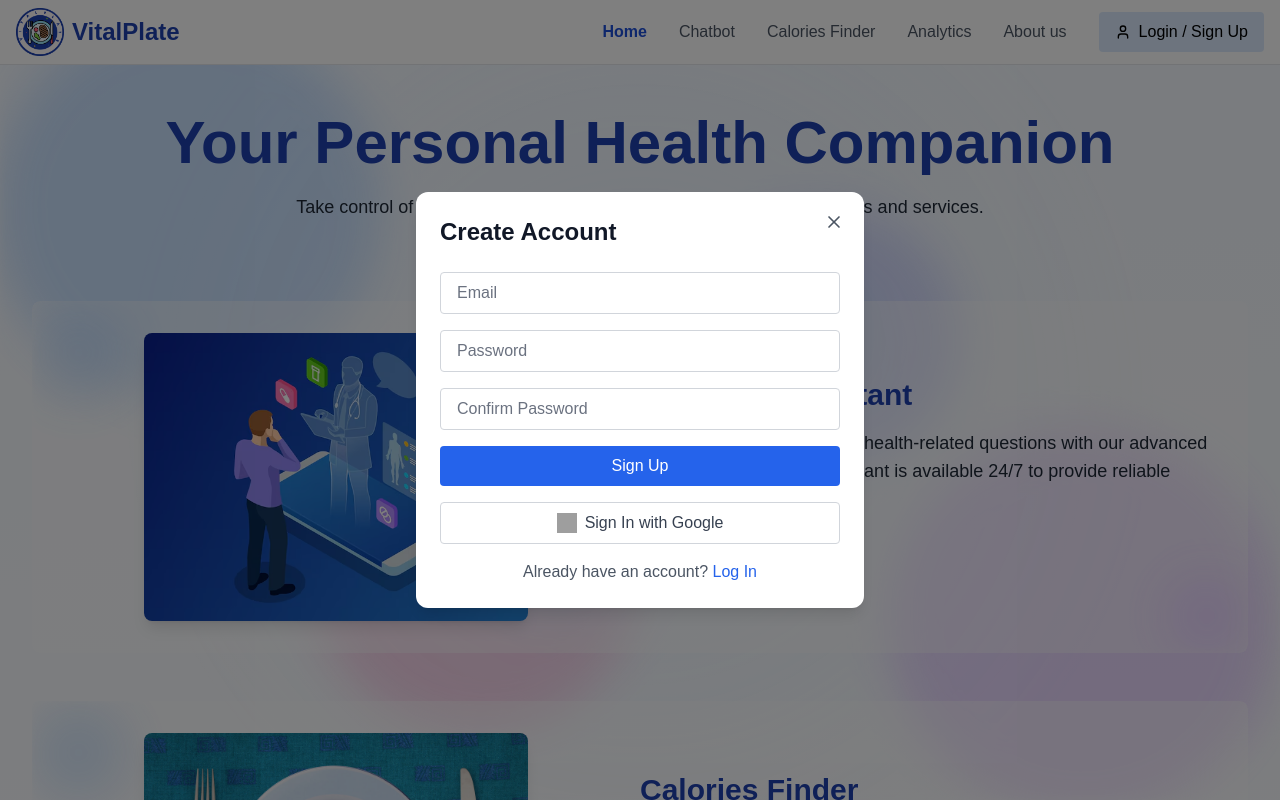
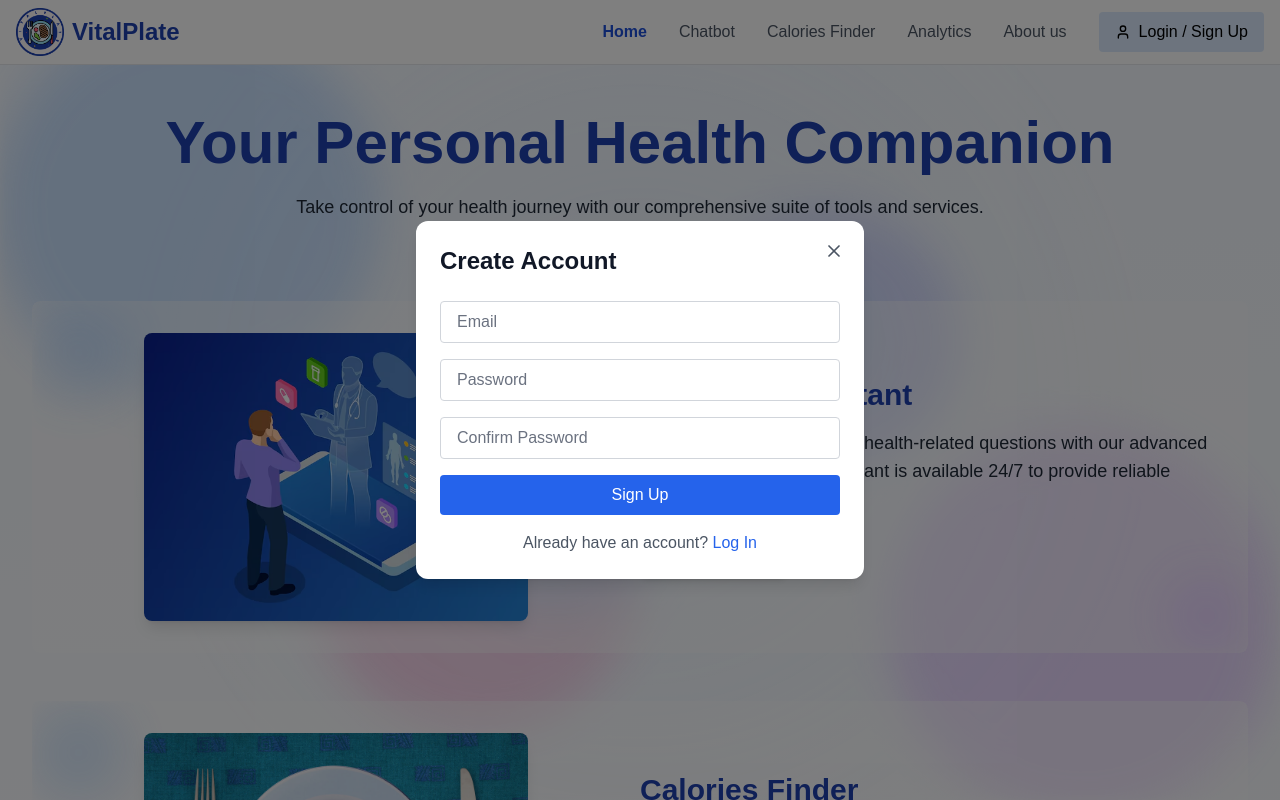
Before and after one commit to ParsaBazrpash/VitalPlate, a Next.js app: page / in a window 1280 px wide. Both pictures are taken after a click on the button "Login / Sign Up". Shown: the top 800 px of the page. Built offline with nearby package versions, Linux system fonts and the light colour scheme; no server answers; grey boxes are pictures that could not be loaded.

Commit message:
Update Auth.tsx

```diff
--- a/src/app/components/Auth.tsx
+++ b/src/app/components/Auth.tsx
@@ -1,20 +1,22 @@
 "use client";
 import React, { useState, ChangeEvent } from "react";
-import { auth } from "../config/firebase"; // adjust path to your Firebase config
+import { auth } from "../config/firebase"; // adjust path to your firebase config
 import {
  createUserWithEmailAndPassword,
  signInWithEmailAndPassword,
-  AuthError,
-  GoogleAuthProvider,
-  signInWithPopup,
+ AuthError
 } from "firebase/auth";
 import { X } from "lucide-react";
+
+
 
 
 interface AuthProps {
  setIsLoginOpen: React.Dispatch<React.SetStateAction<boolean>>;
  onLogin: () => void;
 }
+
+
 
 
 export default function Auth({ setIsLoginOpen, onLogin }: AuthProps) {
@@ -24,10 +26,14 @@ export default function Auth({ setIsLoginOpen, onLogin }: AuthProps) {
  const [isSignUp, setIsSignUp] = useState(true);
 
 
+
+
  // Close the modal
  const handleClose = () => {
    setIsLoginOpen(false);
  };
+
+
 
 
  const handleSignUp = async () => {
@@ -47,12 +53,20 @@ export default function Auth({ setIsLoginOpen, onLogin }: AuthProps) {
  };
 
 
+
+
  const handleLogIn = async () => {
    try {
-      const userCredential = await signInWithEmailAndPassword(auth, email, password);
+     const userCredential = await signInWithEmailAndPassword(
+       auth,
+       email,
+       password
+     );
      const user = userCredential.user;
      console.log("Logged in user ID:", user.uid);
      alert("User logged in successfully!");
+
+
 
 
      // Call the parent's onLogin callback
@@ -66,31 +80,6 @@ export default function Auth({ setIsLoginOpen, onLogin }: AuthProps) {
  };
 
 
-  // New: Google Sign-In
-  const handleGoogleSignIn = async () => {
-    try {
-      const provider = new GoogleAuthProvider();
-      const result = await signInWithPopup(auth, provider);
-      // This gives you a Google Access Token. You can use it to access the Google API if needed.
-      const credential = GoogleAuthProvider.credentialFromResult(result);
-      const token = credential?.accessToken;
-
-
-      // The signed-in user info.
-      const user = result.user;
-      console.log("Google Sign-In user:", user);
-      alert("User signed in with Google successfully!");
-
-
-      // Call the parent's onLogin callback
-      onLogin();
-      handleClose();
-    } catch (error) {
-      const err = error as AuthError;
-      console.error("Error during Google Sign-In:", err.message);
-      alert(err.message);
-    }
-  };
 
 
  return (
@@ -114,9 +103,13 @@ export default function Auth({ setIsLoginOpen, onLogin }: AuthProps) {
        </button>
 
 
+
+
        <h2 className="text-2xl font-bold mb-6 text-gray-900">
          {isSignUp ? "Create Account" : "Welcome Back"}
        </h2>
+
+
 
 
        <div className="space-y-4">
@@ -155,22 +148,6 @@ export default function Auth({ setIsLoginOpen, onLogin }: AuthProps) {
          >
            {isSignUp ? "Sign Up" : "Log In"}
          </button>
-
-
-          {/* Google Sign-In Button */}
-          <button
-            onClick={handleGoogleSignIn}
-            className="w-full flex items-center justify-center space-x-2 mt-2 py-2 px-4 border border-gray-300 rounded text-gray-700 hover:bg-gray-100 transition duration-200"
-          >
-            <img
-              src="https://www.gstatic.com/firebasejs/ui/2.0.0/images/auth/google.svg"
-              alt="Google logo"
-              className="w-5 h-5"
-            />
-            <span>Sign In with Google</span>
-          </button>
-
-
          <p className="text-center mt-4 text-gray-600">
            {isSignUp ? "Already have an account?" : "Don't have an account?"}{" "}
            <button
```
Lines whose indentation alone changed are shown as unchanged.
